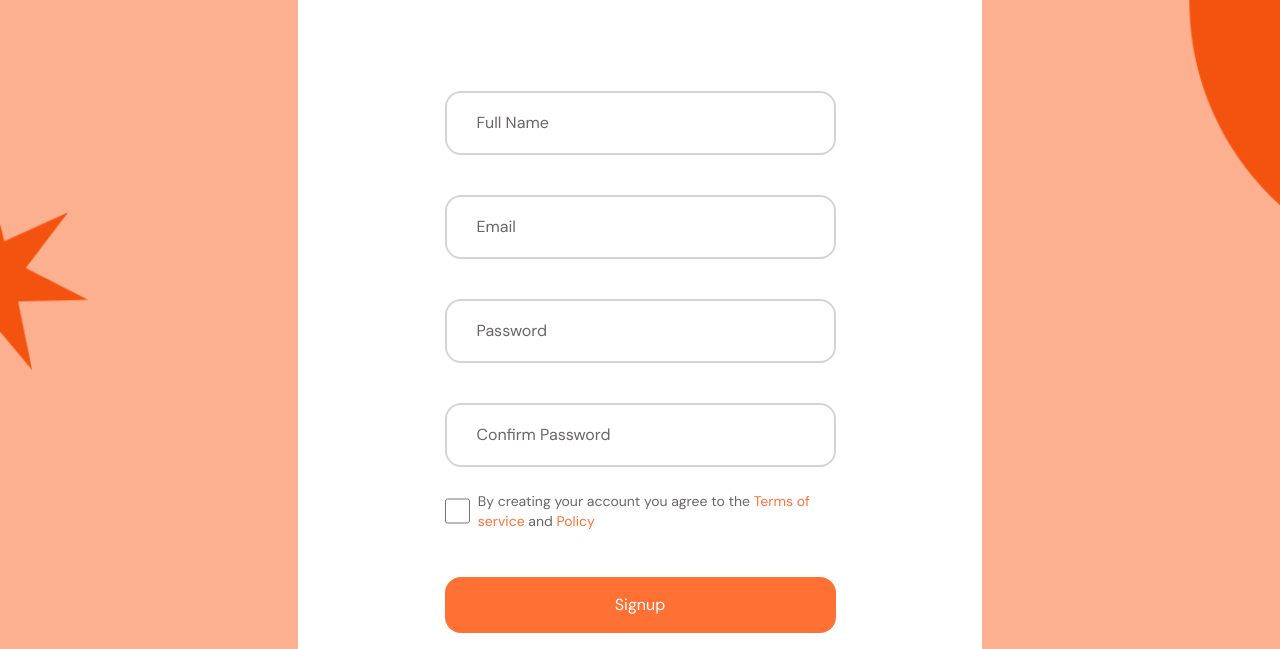
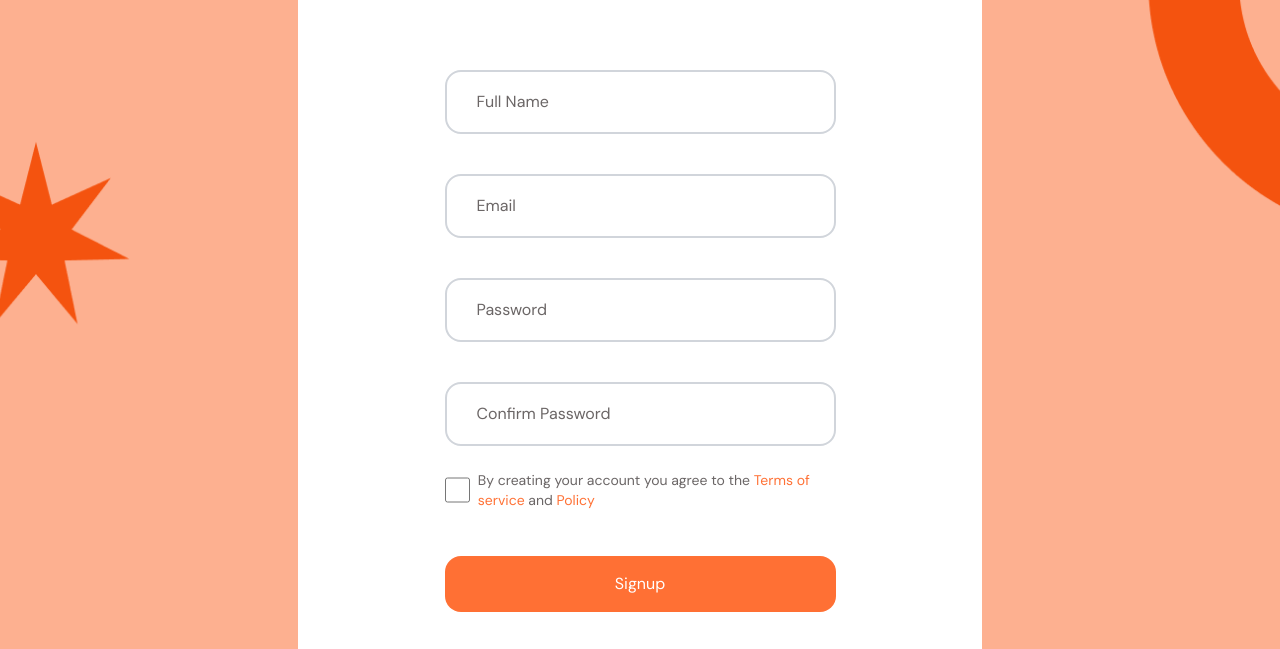
Before and after one commit to Bethanhelen/sync-hackathon, a website built with Vite: page signup/index.html in a window 1280 px wide. Shown: the part 248-897 px from the top of the page. Built offline with nearby package versions, Linux system fonts and the light colour scheme.

Commit message:
margin of form edited

```diff
--- a/index.html
+++ b/index.html
@@ -18,11 +18,11 @@
 
     <title>Sync hackathon</title>
   </head>
-  <body
-    class="bg-bgSecondary bg-[url(/images/bg.png)] bg-center bg-no-repeat bg-cover"
-  >
+  <body class="bg-bgSecondary ">
     <!--------------------Hero begins---------------------  -->
-    <section class="pt-24 pl-4 pr-4 pb-4 md:pl-0 md:pr-0 font-sans">
+    <section
+      class="pt-24 mb-24 font-sans bg-[url(/images/bg.png)] bg-center bg-no-repeat bg-cover"
+    >
       <div class="container flex flex-col items-center gap-10">
         <div class="w-[684px] h-[940px] bg-white rounded pt-[32px]">
           <img src="/images/FlowEase.png" alt="flowease logo" class="mx-auto" />
@@ -31,7 +31,6 @@
           >
             Let's Sign You In
           </h1>
-          <div class="w-28 h-4  mt-[-15px] md:w-[391px]"></div>
           <form class="mt-[94px] w-[381px] mx-auto">
             <div class="relative">
               <input
--- a/signup/index.html
+++ b/signup/index.html
@@ -18,21 +18,20 @@
 
     <title>Sync hackathon</title>
   </head>
-  <body
-    class=" bg-bgSecondary bg-[url(/images/bg.png)] bg-center bg-no-repeat bg-cover"
-  >
+  <body class=" bg-bgSecondary ">
     <!--------------------Hero begins---------------------  -->
-    <section class="pt-24 pl-4 pr-4 pb-4 md:pl-0 md:pr-0 font-sans">
+    <section
+      class="pt-24 mb-24 font-sans bg-[url(/images/bg.png)] bg-center bg-no-repeat bg-cover"
+    >
       <div class="container flex flex-col items-center gap-10">
-        <div class="w-[684px] h-[1040px] bg-white rounded pt-[32px]">
+        <div class="w-[684px] h-[970px] bg-white rounded pt-[32px]">
           <img src="/images/FlowEase.png" alt="flowease logo" class="mx-auto" />
           <h1
             class="text-2xl text-textDeep leading-10 text-center pt-[18px] capitalize"
           >
             Sign up
           </h1>
-          <div class="w-28 h-4  mt-[-15px] md:w-[391px]"></div>
-          <form class="mt-[94px] w-[391px] mx-auto">
+          <form class="mt-[74px] w-[391px] mx-auto">
             <div class="relative">
               <input
                 type="text"
```
